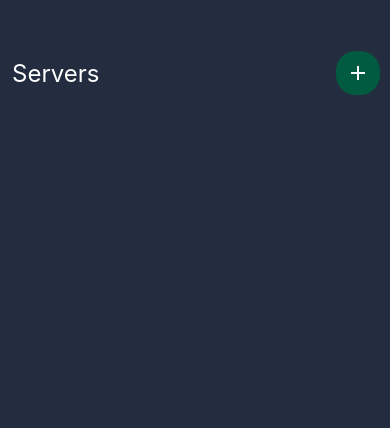
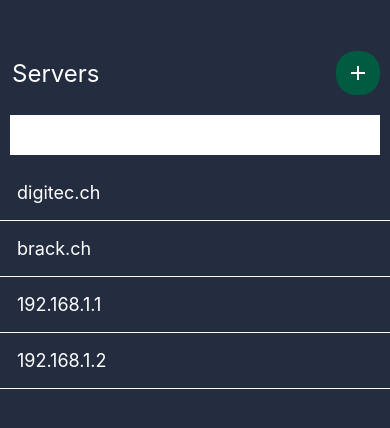
Before and after one commit to xxxCam900xxx/M426_AkwardSilents_frontend, a React Native app: screen /ServerPage in a window 390 px wide. Shown: the top 428 px of the page. Built offline with nearby package versions, Linux system fonts and the light colour scheme.

Commit message:
add Mock Data & Search Bar

```diff
--- a/src/pages/ServerPage.jsx
+++ b/src/pages/ServerPage.jsx
@@ -8,7 +8,14 @@
     const [url, setUrl] = useState('');
     const [serverReachable, setServerReachable] = useState(false);
     const navigation = useNavigation();
-    const [servers, setServers] = useState([]);
+    const [servers, setServers] = useState([
+        { id: '1', ip: 'digitec.ch' },
+        { id: '2', ip: 'brack.ch' },
+        { id: '3', ip: '192.168.1.1' },
+        { id: '4', ip: '192.168.1.2' },
+    ]);
+    const [search, setSearch] = useState('');
+    const [filteredServers, setFilteredServers] = useState(servers);
 
     const toggleModal = () => {
         setModalVisible(!isModalVisible);
@@ -58,6 +65,14 @@
         return Math.random().toString(36).substring(7);
     };
 
+    useEffect(() => {
+        setFilteredServers(
+            servers.filter(server =>
+                server.ip.toLowerCase().includes(search.toLowerCase())
+            )
+        );
+    }, [search, servers]);
+
     return (
         <View style={{ flex: 1, backgroundColor: '#232D3F' }}>
             {/* Header mit Titel und Add Contact Button */}
@@ -68,16 +83,24 @@
                 </TouchableOpacity>
             </View>
 
+            {/* Search Bar */}
+            <TextInput
+                style={styles.searchServer}
+                placeholder="Search..."
+                value={search}
+                onChangeText={setSearch}
+            />
+
             {/* Server-Liste */}
             <FlatList
-                data={servers}
+                data={filteredServers}
                 keyExtractor={(item) => item.ip}
                 renderItem={({ item }) => (
                     <TouchableOpacity
                         onPress={() => navigation.navigate('FriendsPage', { ip: item.ip })}
                         onLongPress={() => removeServer(item.id)}
                     >
-                        <View style={{ flexDirection: 'row', justifyContent: 'space-between', padding: 10, borderBottomWidth: 1, borderColor: 'white' }}>
+                        <View style={{ flexDirection: 'row', justifyContent: 'space-between', padding: 17, borderBottomWidth: 1, borderColor: 'white' }}>
                             <View style={{ flexDirection: 'row' }}>
                                 <Text style={{ color: 'white', fontSize: 18 }}>{item.ip}</Text>
                             </View>
@@ -149,4 +172,13 @@
         borderRadius: 50,
         marginRight: 10,
     },
+    searchServer: {
+        height: 40,
+        borderColor: 'white',
+        borderWidth: 1,
+        paddingLeft: 10,
+        color: 'white',
+        backgroundColor: 'white',
+        margin: 10,
+    },
 });
```
